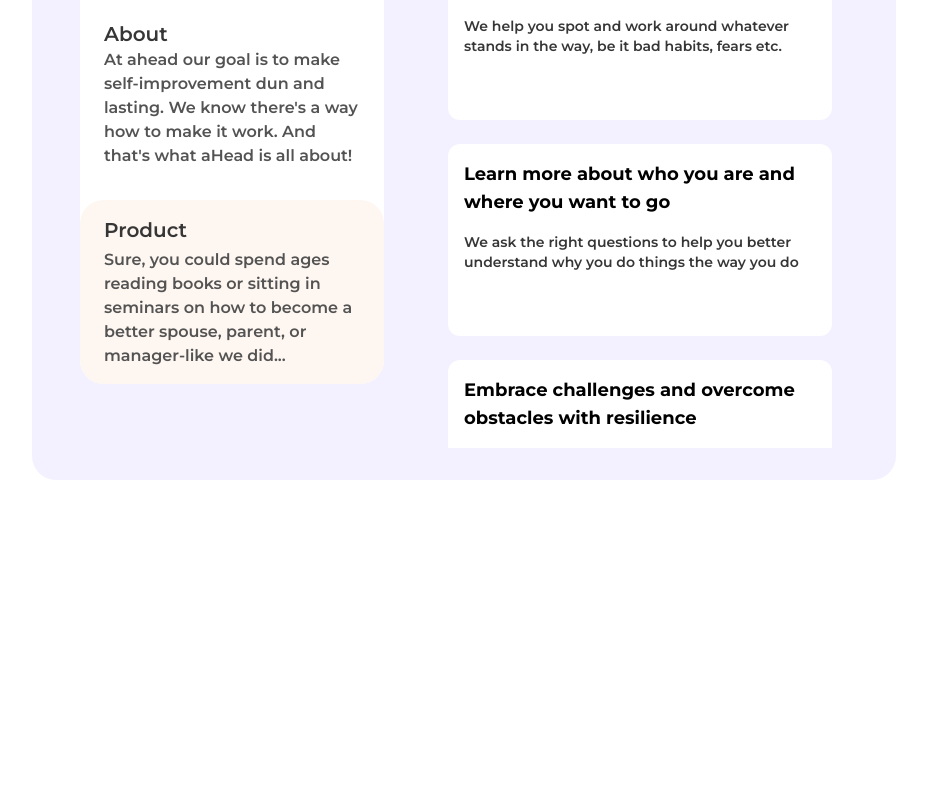
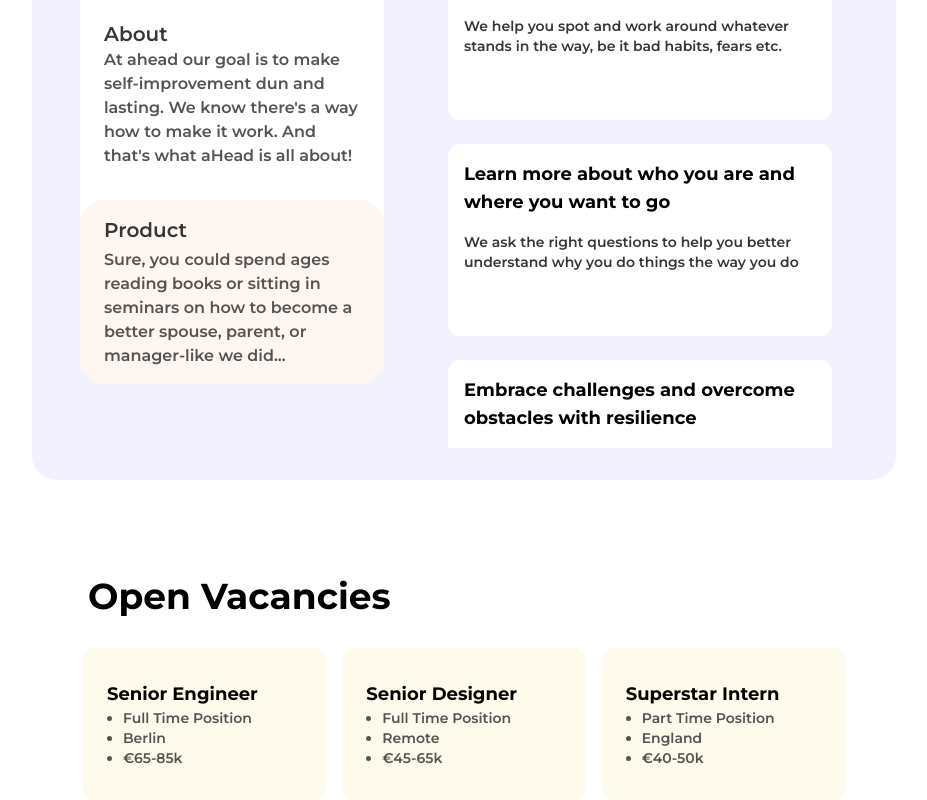
Before and after one commit to siddhesh1051/Density-Exchange-Landing-Page, a Next.js app: page / in a window 1280 px wide. Shown: the part 5209-6009 px from the top of the page, without its empty margins (176-1103 px from the left). Before the commit the page ends 5689 px from the top, so only its background shows below. Built offline with nearby package versions, Linux system fonts and the light colour scheme.

Commit message:
vacancy part done

```diff
--- a/app/page.js
+++ b/app/page.js
@@ -8,6 +8,7 @@ import Bebest from '@/components/Bebest'
 import Procedure from '@/components/Procedure'
 import Sign from '@/components/Sign'
 import Work from '@/components/Work/Work'
+import Vacancy from '@/components/Vacancy'
 
 export default function Home() {
   return (
@@ -22,6 +23,7 @@ export default function Home() {
       <Procedure/>
       <Sign/>
       <Work/>
+      <Vacancy/>
 
     </main>
   )
--- a/components/Vacancy.js
+++ b/components/Vacancy.js
@@ -1,10 +1,38 @@
 
 const Vacancy = () => {
-  return (
-    <section className="md:px-40 flex justify-center items-center mt-36 font-[Montserrat]">
-
-    </section>
-  )
+    return (
+        <section className="md:px-40 flex  mt-24 font-[Montserrat] flex-col w-[85%] gap-8">
+            <div className='flex justify-start items-start'>
+                <h1 className='text-4xl font-bold text-black ml-2 '>Open Vacancies</h1>
+            </div>
+            <div className='flex justify-center items-center gap-4'>
+                <div className='flex flex-[0.33] flex-col bg-[#FEFBEC] rounded-xl px-6 py-8'>
+                    <h1 className='text-lg font-bold text-black '>Senior Engineer</h1>
+                    <ul className="list-disc">
+                        <li className="ml-4 text-sm font-semibold text-[#535353]">Full Time Position</li>
+                        <li className="ml-4 text-sm font-semibold text-[#535353]">Berlin</li>
+                        <li className="ml-4 text-sm font-semibold text-[#535353]">€65-85k</li>
+                    </ul>
+                </div>
+                <div className='flex flex-[0.33] flex-col bg-[#FEFBEC] rounded-xl px-6 py-8'>
+                    <h1 className='text-lg font-bold text-black '>Senior Designer</h1>
+                    <ul className="list-disc">
+                        <li className="ml-4 text-sm font-semibold text-[#535353]">Full Time Position</li>
+                        <li className="ml-4 text-sm font-semibold text-[#535353]">Remote</li>
+                        <li className="ml-4 text-sm font-semibold text-[#535353]">€45-65k</li>
+                    </ul>
+                </div>
+                <div className='flex flex-[0.33] flex-col bg-[#FEFBEC] rounded-xl px-6 py-8'>
+                    <h1 className='text-lg font-bold text-black '>Superstar Intern</h1>
+                    <ul className="list-disc">
+                        <li className="ml-4 text-sm font-semibold text-[#535353]">Part Time Position</li>
+                        <li className="ml-4 text-sm font-semibold text-[#535353]">England</li>
+                        <li className="ml-4 text-sm font-semibold text-[#535353]">€40-50k</li>
+                    </ul>
+                </div>
+            </div>
+        </section>
+    )
 }
 
 export default Vacancy
```
Also changed, not shown: components/Footer.js (added).
